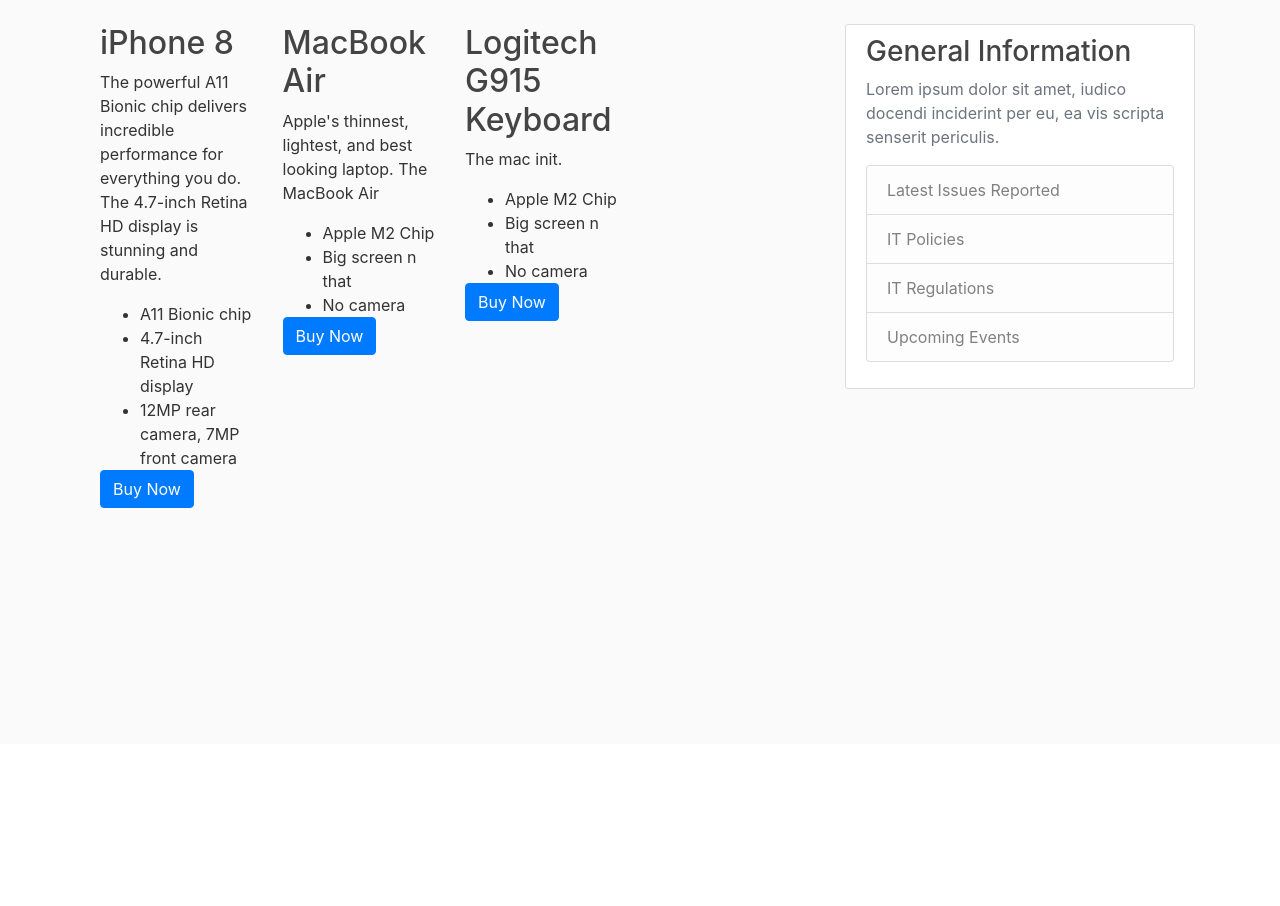
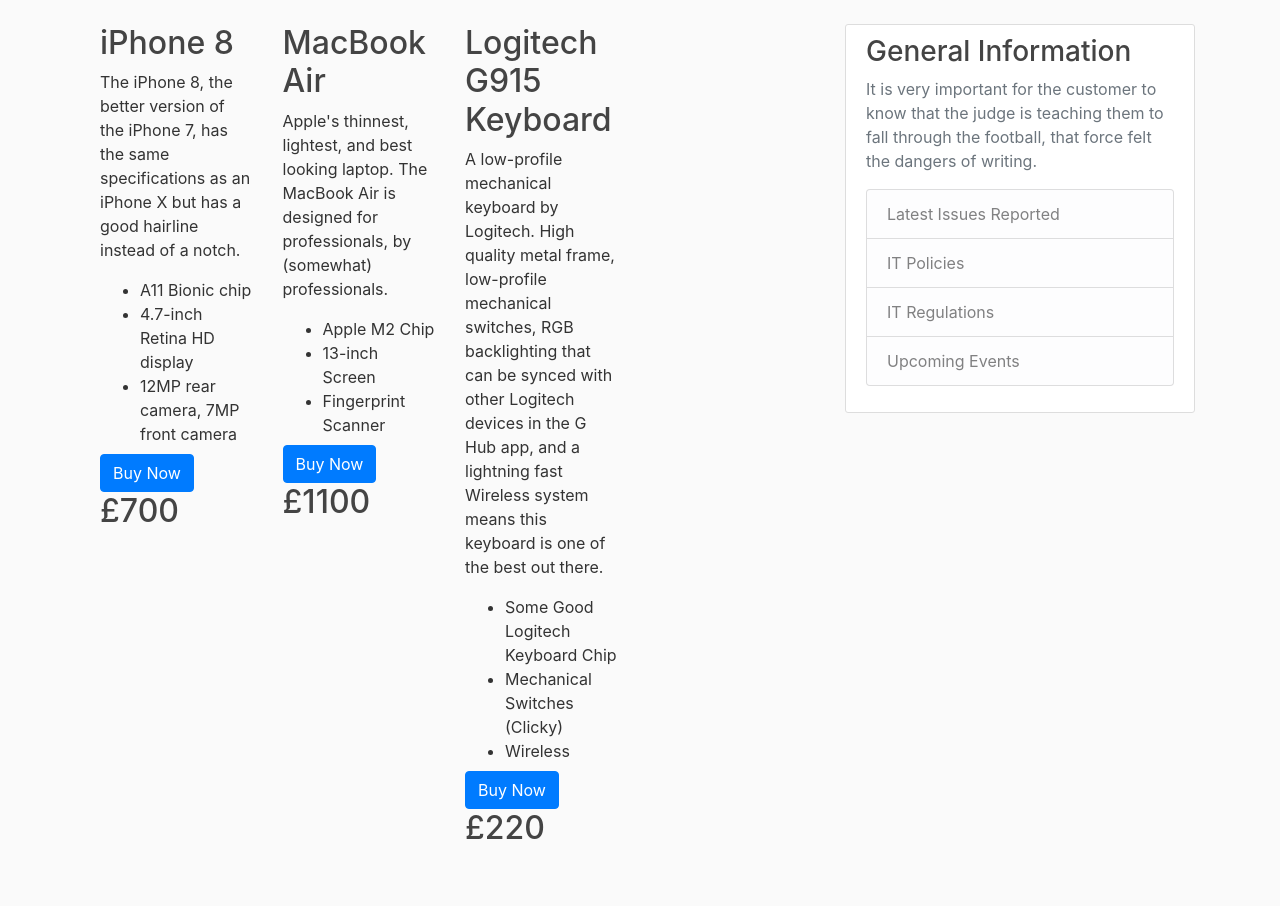
Before and after one commit to leondhallam/djangotest, a Django app: page /products in a window 1280 px wide. Shown: the part 56-962 px from the top of the page. Before the commit the page ends 564 px from the top, so only its background shows below. Run offline with Django 5.2, Linux system fonts and the light colour scheme; some libraries are stand-ins or nearby versions.

Commit message:
Added all products to products page

```diff
--- a/itreporting/templates/itreporting/base.html
+++ b/itreporting/templates/itreporting/base.html
@@ -92,7 +92,7 @@
             <div class="col-md-4">
                 <div class="content-section">
                     <h3>General Information</h3>
-                    <p class='text-muted'>Lorem ipsum dolor sit amet, iudico docendi inciderint per eu, ea vis scripta senserit periculis.
+                    <p class='text-muted'>It is very important for the customer to know that the judge is teaching them to fall through the football, that force felt the dangers of writing.
                       <ul class="list-group">
                         <li class="list-group-item list-group-item-light">Latest Issues Reported</li>
                         <li class="list-group-item list-group-item-light">IT Policies</li>
--- a/users/templates/users/products.html
+++ b/users/templates/users/products.html
@@ -6,35 +6,43 @@
 
     <div class="col-md-3">
       <h2>iPhone 8</h2>
-      <p>The powerful A11 Bionic chip delivers incredible performance for everything you do. The 4.7-inch Retina HD display is stunning and durable.</p>
+      <p>The iPhone 8, the better version of the iPhone 7, has the same specifications as an iPhone X but has a good hairline instead of a notch.</p>
       <ul>
         <li>A11 Bionic chip</li>
         <li>4.7-inch Retina HD display</li>
         <li>12MP rear camera, 7MP front camera</li>
       </ul>
+      <h2> </h2>
       <a href="#" class="btn btn-primary">Buy Now</a>
+      <h2>£700</h2>
     </div>
 
     <div class="col-md-3">
       <h2>MacBook Air</h2>
-      <p>Apple's thinnest, lightest, and best looking laptop. The MacBook Air </p>
+      <p>Apple's thinnest, lightest, and best looking laptop. The MacBook Air is designed for professionals, by (somewhat) professionals.</p>
       <ul>
         <li>Apple M2 Chip</li>
-        <li>Big screen n that</li>
-        <li>No camera</li>
+        <li>13-inch Screen</li>
+        <li>Fingerprint Scanner</li>
       </ul>
+      <h2> </h2>
       <a href="#" class="btn btn-primary">Buy Now</a>
+      <h2>£1100</h2>
     </div>
 
     <div class="col-md-3">
       <h2>Logitech G915 Keyboard</h2>
-      <p>The mac init.</p>
+      <p>A low-profile mechanical keyboard by Logitech. High quality metal frame, low-profile mechanical switches, RGB backlighting that can be synced with other Logitech
+        devices in the G Hub app, and a lightning fast Wireless system means this keyboard is one of the best out there.
+      </p>
       <ul>
-        <li>Apple M2 Chip</li>
-        <li>Big screen n that</li>
-        <li>No camera</li>
+        <li>Some Good Logitech Keyboard Chip</li>
+        <li>Mechanical Switches (Clicky)</li>
+        <li>Wireless</li>
       </ul>
+      <h2> </h2>
       <a href="#" class="btn btn-primary">Buy Now</a>
+      <h2>£220</h2>
     </div>
 
   </div>
```
